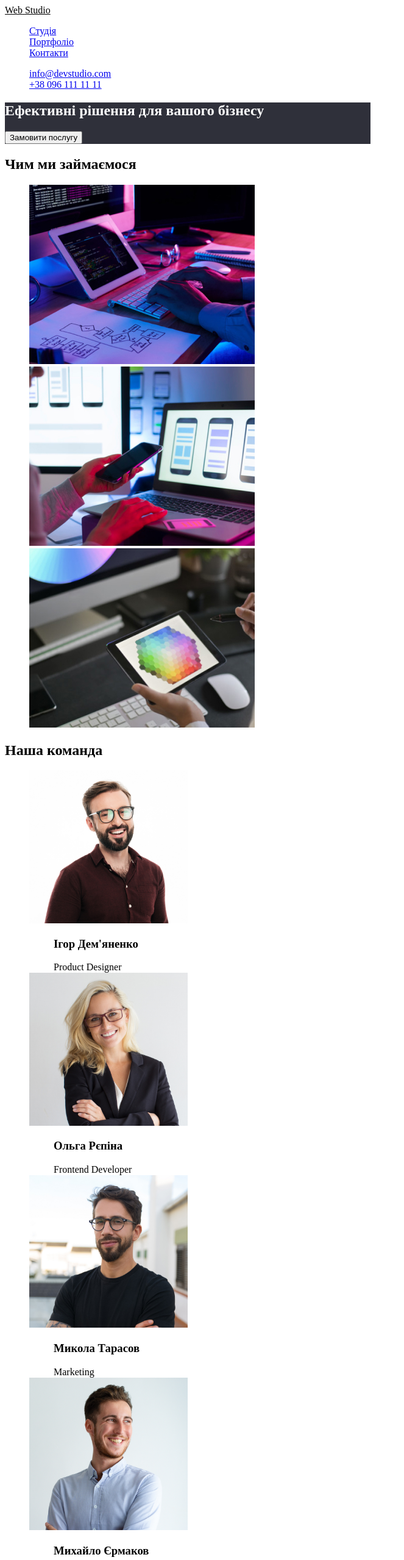
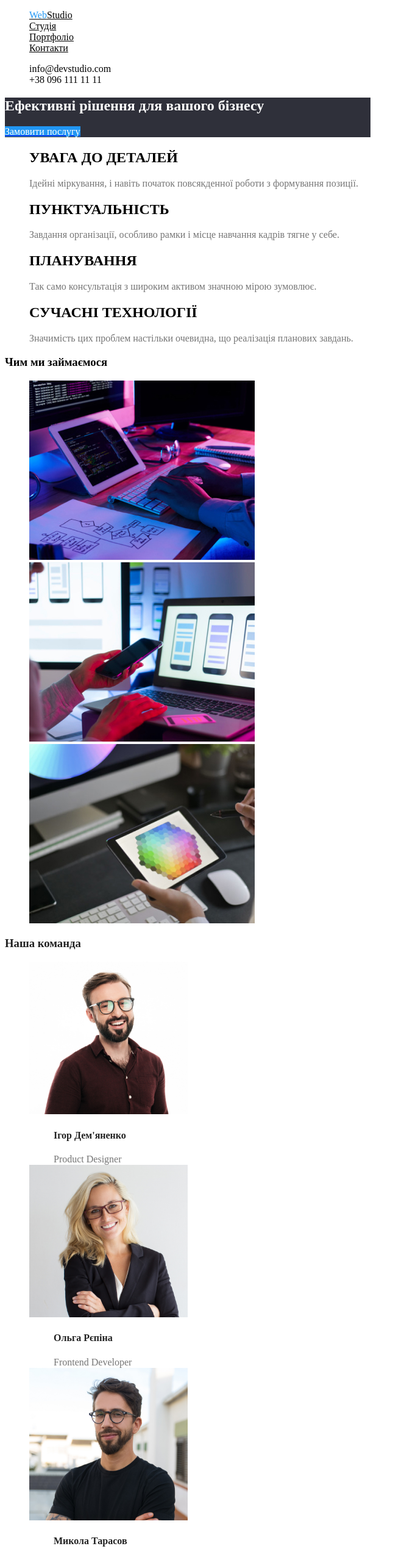
Before and after one commit to SOVA35/firstproject, a plain HTML site: page index.html in a window 1280 px wide. Shown: the top 2558 px of the page at 61% size, without its empty margins (0-663 px from the left). Drawn offline with Linux system fonts and the light colour scheme.

Commit message:
изминения разметки

```diff
--- a/index.html
+++ b/index.html
@@ -1,77 +1,128 @@
 <!DOCTYPE html>
 <html lang="en">
   <head>
-    <meta charset="UTF-8">
-    <meta http-equiv="X-UA-Compatible" content="IE=edge">
-    <meta name="viewport" content="width=device-width, initial-scale=1.0">
-    <title>firstproject</title>
-    <link rel="stylesheet" href="./css/styles.css">
+    <meta charset="UTF-8" />
+    <meta http-equiv="X-UA-Compatible" content="IE=edge" />
+    <meta name="viewport" content="width=device-width, initial-scale=1.0" />
+    <title>WebStudio</title>
+    <link rel="stylesheet" href="./css/styles.css" />
+    <style>
+      .accent {
+        color: #2196f3;
+      }
+    </style>
   </head>
   <body>
     <header>
       <!--контакти-->
 
-      <nav>
-
-        <a href="WebStudio" class="logo"> <span class="logopart1">Web</span> <span class="logopart2">Studio</span> </a>
-        <ul class="nav-links">
-          <li><a href="Студія" class="link">Студія</a></li>
-          <li><a href="Портфоліо" class="link">Портфоліо</a></li>
-          <li><a href="Контакти" class="link">Контакти</a></li>
-        </ul>
-
-        <ul class="nav-contacts">
-          <li><a href=" info@devstudio.com " class="email">info@devstudio.com </a></li>
-          <li><a href="tel:+380961111111" class="tel">+38 096 111 11 11</a></li>
+      <nav class="link-nav">
+        <ul>
+          <li>
+            <a href="./webstudio.html" class="logo">
+              <span class="accent">Web</span><span class="logo">Studio</span>
+            </a>
+          </li>
+          <li><a href="./studio.html" class="link">Студія</a></li>
+          <li><a href="./portfolio.html" class="link">Портфоліо</a></li>
+          <li><a href="./contacts.html" class="link">Контакти</a></li>
         </ul>
       </nav>
+      <div class="contact">
+        <ul>
+          <li class="contact-email">info@devstudio.com</li>
+
+          <li class="contact-tel">+38 096 111 11 11</li>
+        </ul>
+      </div>
     </header>
 
     <!--основна інформація-->
     <main>
       <section class="hero">
-        <h1 class="hero-title class=">Ефективні рішення для вашого бізнесу</h1>
+        <h1 class="hero-title=">Ефективні рішення для вашого бізнесу</h1>
         <p>
-          <a href="Замовитипослугу"></a>
-          <button type="button" class="button">Замовити послугу</button>
+          <a href="Замовитипослугу"
+            ><span class="btn">Замовити послугу</span></a
+          >
         </p>
       </section>
+      <!--Переваги-->
+
+      <section class="section">
+        <ul>
+          <li class="stn-title">
+            <h2>УВАГА ДО ДЕТАЛЕЙ</h2>
+
+            <p class="stn-title-content">
+              Ідейні міркування, і навіть початок повсякденної роботи з
+              формування позиції.
+            </p>
+          </li>
+          <li class="stn-title">
+            <h2>ПУНКТУАЛЬНІСТЬ</h2>
+
+            <p class="stn-title-content">
+              Завдання організації, особливо рамки і місце навчання кадрів тягне
+              у себе.
+            </p>
+          </li>
+          <li class="stn-title">
+            <h2>ПЛАНУВАННЯ</h2>
+            <p class="stn-title-content">
+              Так само консультація з широким активом значною мірою зумовлює.
+            </p>
+          </li>
+          <li class="stn-title">
+            <h2>СУЧАСНІ ТЕХНОЛОГІЇ</h2>
+            <p class="stn-title-content">
+              Значимість цих проблем настільки очевидна, що реалізація планових
+              завдань.
+            </p>
+          </li>
+        </ul>
+      </section>
+
       <!--Направлення роботи-->
 
       <section class="section">
-      <h2 class="section-title">Чим ми займаємося</h2>
+        <h3 class="section-title">Чим ми займаємося</h3>
 
         <ul>
           <li>
             <img
               src="./images/photo1.jpg"
               width="370"
-            alt="робить вигляд що друкує">
+              alt="робить вигляд що друкує"
+            />
           </li>
 
           <li>
-          <img src="./images/photo2.jpg" width="370" alt="тримає терефон">
+            <img src="./images/photo2.jpg" width="370" alt="тримає терефон" />
           </li>
 
           <li>
-          <img src="./images/photo3.jpg" width="370" alt="тримає планшет">
+            <img src="./images/photo3.jpg" width="370" alt="тримає планшет" />
           </li>
         </ul>
       </section>
+
       <!--Команда-->
-    <section class="section">
-      <h2 class="section-title">Наша команда</h2>
+
+      <section class="team">
+        <h3 class="team-title">Наша команда</h3>
 
         <ul>
           <li>
             <img
               src="./images/Команда/Ігор.jpg"
               width="260"
-            alt="Ігор Дем'яненко">
+              alt="Ігор Дем'яненко"
+            />
 
             <ul>
               <li>
-              <h3>Ігор Дем'яненко</h3>
+                <h4 class="name">Ігор Дем'яненко</h4>
               </li>
               <li>Product Designer</li>
             </ul>
@@ -81,11 +132,12 @@
             <img
               src="./images/Команда/Ольга.jpg"
               width="260"
-            alt="Ольга Рєпіна">
+              alt="Ольга Рєпіна"
+            />
 
             <ul>
               <li>
-              <h3>Ольга Рєпіна</h3>
+                <h4 class="name">Ольга Рєпіна</h4>
               </li>
               <li>Frontend Developer</li>
             </ul>
@@ -95,11 +147,12 @@
             <img
               src="./images/Команда/Михайло.jpg"
               width="260"
-            alt="Микола Тарасов">
+              alt="Микола Тарасов"
+            />
 
             <ul>
               <li>
-              <h3>Микола Тарасов</h3>
+                <h4 class="name">Микола Тарасов</h4>
               </li>
               <li>Marketing</li>
             </ul>
@@ -109,11 +162,12 @@
             <img
               src="./images/Команда/Микола.jpg"
               width="260"
-            alt="Михайло Єрмаков">
+              alt="Михайло Єрмаков"
+            />
 
             <ul>
               <li>
-              <h3>Михайло Єрмаков</h3>
+                <h4 class="name">Михайло Єрмаков</h4>
               </li>
               <li>UI Designer</li>
             </ul>
@@ -122,21 +176,22 @@
       </section>
     </main>
 
+    <!--Підвал-->
 
-
-    <!--Підвал-->
-    <footer>
+    <footer class="footer">
       <ul>
         <li>
-          <a href="WebStudio">WebStudio</a>
+          <a href="WebStudio">
+            <span class="logopart-one">Web</span
+            ><span class="logopart-two">Studio</span></a
+          >
         </li>
       </ul>
-      <ul>
+      <ul class="adress">
         <li><address>м. Київ, пр-т Лесі Українки, 26</address></li>
-          <li><a href=" info@devstudio.com ">info@devstudio.com </a></li>
-          <li><a href="tel:+380961111111">+38 096 111 11 11</a></li>
+        <li>info@devstudio.com</li>
+        <li>+38 096 111 11 11</li>
       </ul>
-
     </footer>
   </body>
 </html>
```
Lines whose indentation alone changed are shown as unchanged.
